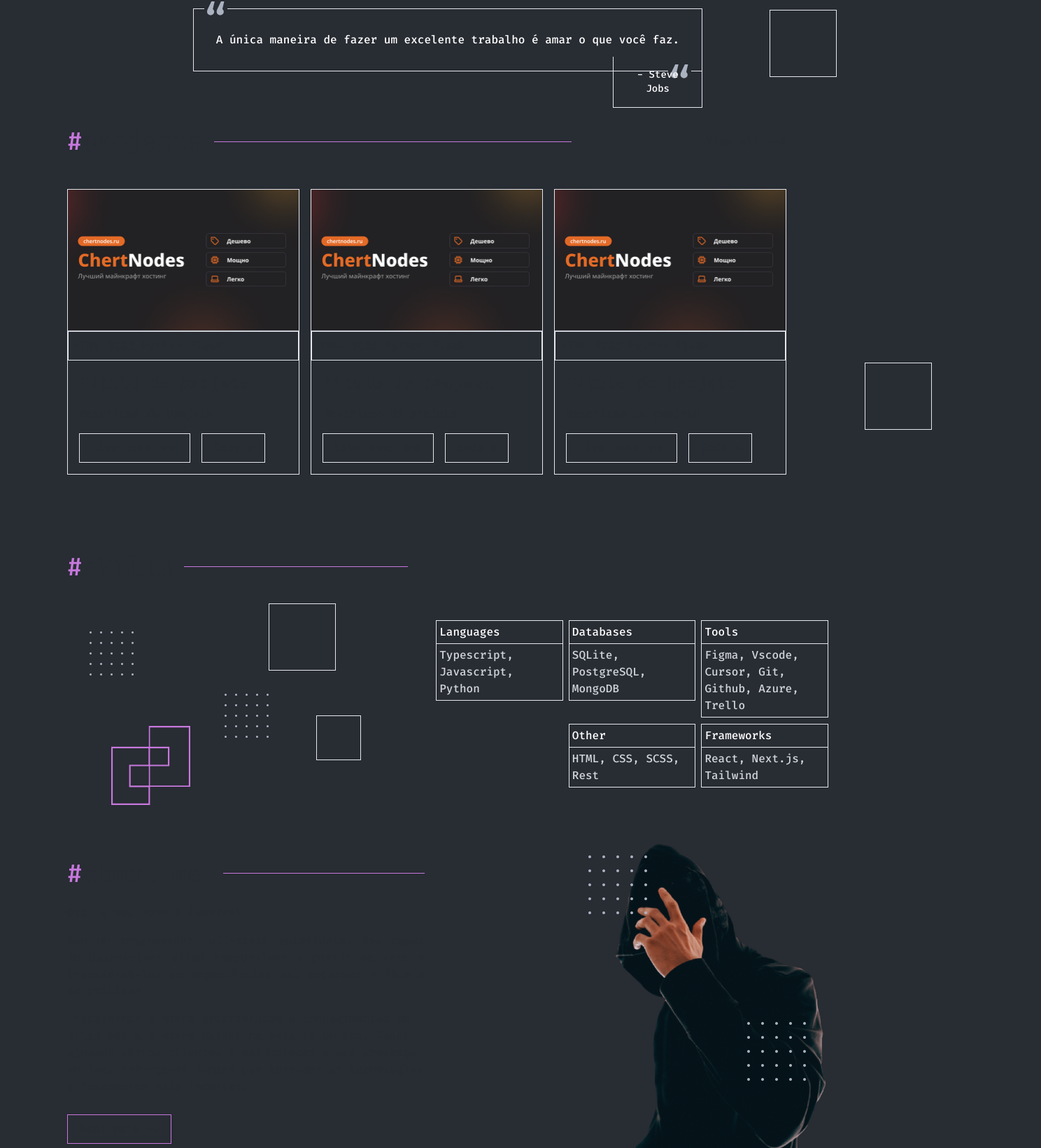
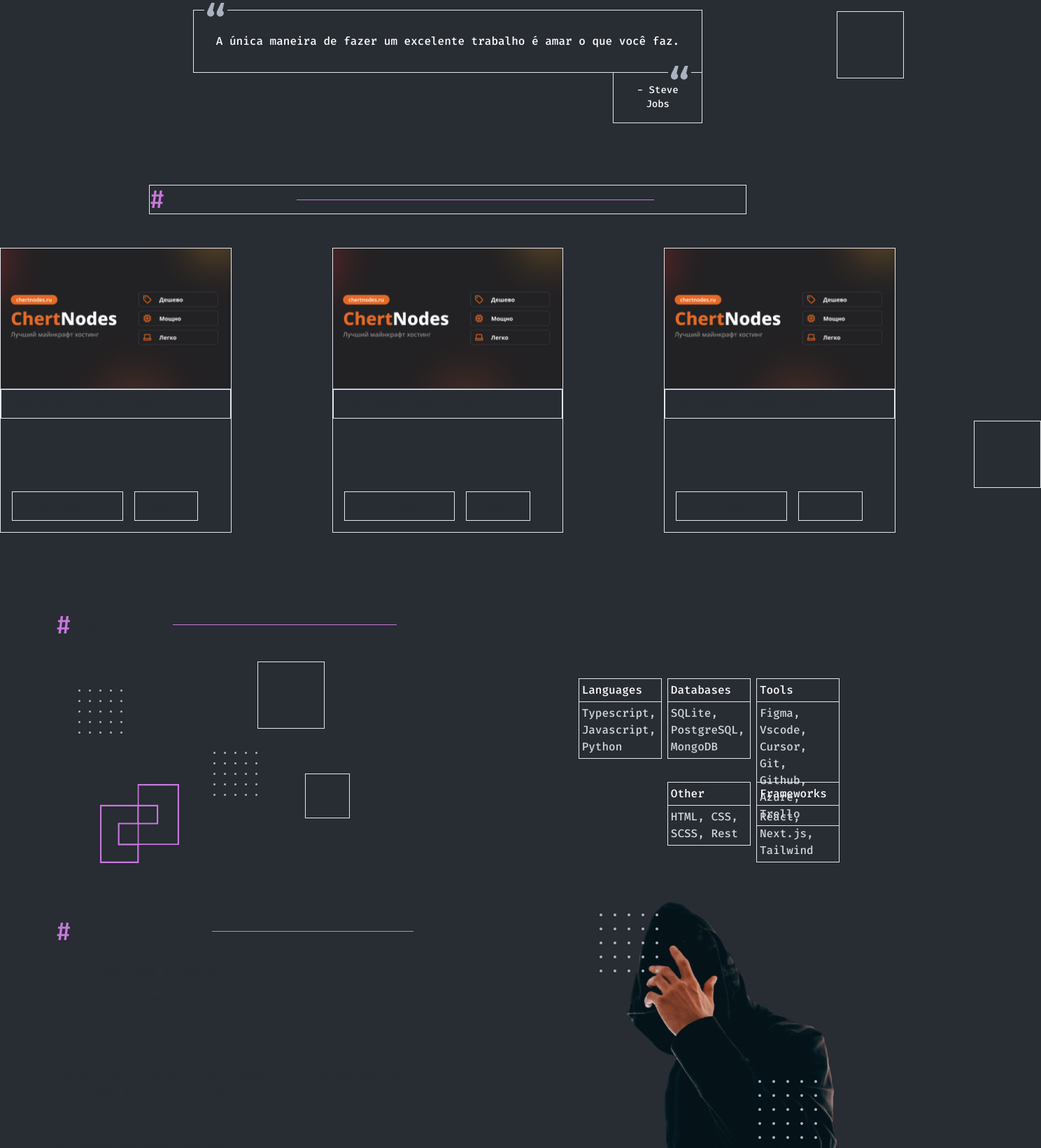
Before and after one commit to leandrucarvalho/my-portfolio, a Next.js app: page / in a window 1280 px wide. Shown: the part 624-2264 px from the top of the page at 70% size, 1488 px wide, since content can reach past the window. Built offline with nearby package versions, Linux system fonts and the light colour scheme.

Commit message:
refactor: adjusting style lg

```diff
--- a/src/app/_components/about-me/about-me.tsx
+++ b/src/app/_components/about-me/about-me.tsx
@@ -3,7 +3,7 @@ import Image from "next/image";
 
 export function AboutMe() {
   return (
-    <div className="mb-28 flex items-center justify-between">
+    <div className="mb-28 flex items-center justify-between lg:mx-20">
       <div>
         <div className="w-[511px]">
           <div className="flex items-center justify-between">
--- a/src/app/_components/contacts/contacts.tsx
+++ b/src/app/_components/contacts/contacts.tsx
@@ -3,7 +3,7 @@ import Image from "next/image";
 
 export function Contacts() {
   return (
-    <div className="mb-28 flex  justify-between h-60 relative">
+    <div className="mb-28 flex  justify-between h-60 relative lg:mx-20">
       <div>
         <div className="w-[511px]">
           <div className="flex items-center justify-between">
--- /dev/null
+++ b/src/app/_components/footer/footer.tsx
@@ -0,0 +1,46 @@
+import Image from "next/image";
+import Link from "next/link";
+
+export function Footer() {
+  return (
+    <div className="border-t-2 p-4">
+      <div className="flex justify-between items-center text-base lg:mx-20">
+        <div className="font-bold flex flex-col items-left  ">
+          <div className="flex items-center gap-x-2">
+            <Image src={"/logo.svg"} alt={"logo"} width={16} height={16} />
+            <Link href="/" className="hover:text-gray-400 transition-colors">
+              Leandro Carvalho
+            </Link>
+          </div>
+          <span>Full-Stack Developer</span>
+        </div>
+        <div className="flex flex-col items-start gap-y-4 p-4  ">
+          <h1>Social</h1>
+          <div className="items-center flex">
+            <Image
+              src="/discord.svg"
+              alt={"icon discord"}
+              width={32}
+              height={32}
+            />
+            <Image
+              src="/github.svg"
+              alt={"icon dischord"}
+              width={32}
+              height={32}
+            />
+            <Image
+              src="/linkedin.svg"
+              alt={"icon dischord"}
+              width={32}
+              height={32}
+            />
+          </div>
+        </div>
+      </div>
+      <span className="items-center flex justify-center p-4 text-sm">
+        © Copyright 2024. Desenvolvido por Leandro Carvalho
+      </span>
+    </div>
+  );
+}
--- a/src/app/_components/hero/index.tsx
+++ b/src/app/_components/hero/index.tsx
@@ -3,7 +3,7 @@ import Image from "next/image";
 export function Hero() {
   return (
     <>
-      <div className="flex flex-col items-center relative">
+      <div className="flex flex-col items-center relative mb-40">
         <div className="flex items-center gap-4 mt-16 justify-evenly">
           <div className="flex flex-col text-left text-white max-w-[60%]">
             <h1 className="text-4xl font-semibold">
@@ -62,7 +62,7 @@ export function Hero() {
           <span className="absolute -bottom-[10px] right-4 bg-background px-1">
             <Image src={"/aspas.svg"} alt={""} width={25} height={20} />
           </span>
-          <span className="border-b border-x p-4 absolute -bottom-[52px] right-0 text-sm w-32">
+          <span className="border-b border-x p-4 absolute -bottom-[72px] right-0 text-sm w-32">
             - Steve Jobs
           </span>
         </div>
--- a/src/app/_components/projects/index.tsx
+++ b/src/app/_components/projects/index.tsx
@@ -3,17 +3,17 @@ import { ContainerProject } from "./container-project";
 
 export function Projects() {
   return (
-    <div className="mt-20 relative flex flex-col w-fit">
-      <div className="flex items-center justify-between">
+    <div className="mt-20 relative flex flex-col items-center">
+      <div className="flex items-center border ">
         <div className="flex items-center">
           <h1 className="font-medium text-4xl flex pr-4">
             <span className="text-primary">#</span> projects
           </h1>
           <Separator className="bg-primary w-[511px]" />
         </div>
-        <button>View all ~~{">"} </button>
+        <button className="pl-4">View all ~~{">"} </button>
       </div>
-      <div className="flex flex-row gap-4">
+      <div className="flex flex-row gap-4 lg:gap-x-36 ">
         <ContainerProject />
         <ContainerProject />
         <ContainerProject />
--- a/src/app/_components/skills/index.tsx
+++ b/src/app/_components/skills/index.tsx
@@ -4,7 +4,7 @@ import { ContainerSkills } from "./container-skils";
 
 export function Skills() {
   return (
-    <div className="mt-28 flex gap-10 h-96">
+    <div className="mt-28 h-96 flex flex-row lg:mx-20 justify-between">
       <div>
         <div className="flex items-center justify-between">
           <div className="flex items-center">
@@ -40,7 +40,7 @@ export function Skills() {
           <div className="absolute -bottom-56 -right-9 border w-16 h-16"></div>
         </div>
       </div>
-      <div className="grid grid-cols-3 grid-rows-2 gap-2 mt-24">
+      <div className="grid grid-cols-3 grid-rows-2 gap-2 mt-24 lg:w-1/3">
         <div className="col-start-1 row-start-1 col-end-2 row-end-2">
           <ContainerSkills
             text="Typescript, Javascript, Python"
--- a/src/app/layout.tsx
+++ b/src/app/layout.tsx
@@ -1,6 +1,7 @@
 import type { Metadata } from "next";
 import localFont from "next/font/local";
 import "./globals.css";
+import { Footer } from "./_components/footer/footer";
 
 const firaSans = localFont({
   src: "./fonts/FiraCode-Medium.ttf",
@@ -26,9 +27,10 @@ export default function RootLayout({
   return (
     <html lang="en">
       <body
-        className={`${firaSans.variable} ${firaMono.variable} antialiased mx-24 items-center flex justify-center`}
+        className={`${firaSans.variable} ${firaMono.variable} antialiased flex  flex-col justify-between`}
       >
         {children}
+        <Footer />
       </body>
     </html>
   );
```
Also changed, not shown: public/github.svg (added), public/linkedin.svg (added).
